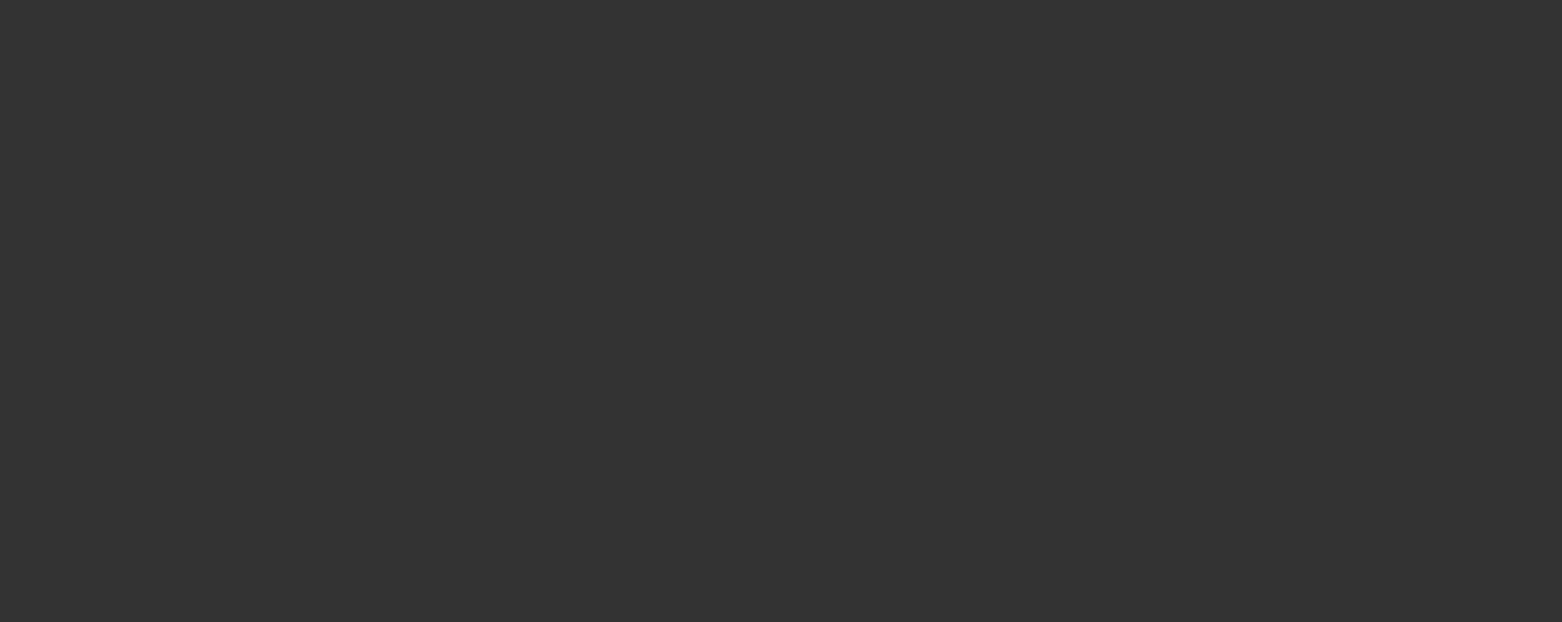
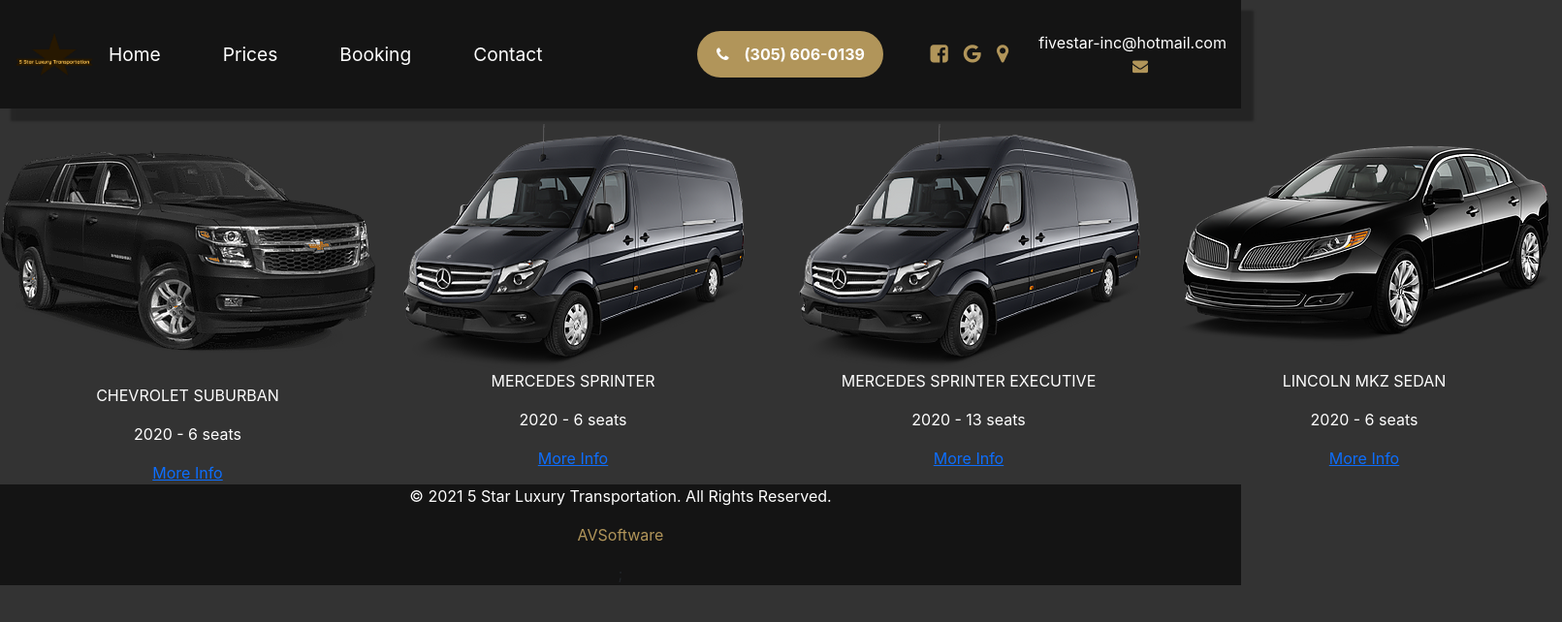
Before and after one commit to viktorferenczi/LuxuryTransportation, a React (Create React App) app: page /fleet in a window 1280 px wide. Before the commit this address had no page. Shown: the top 642 px of the page at 97% size, 1611 px wide, since content can reach past the window. Built offline with nearby package versions, Linux system fonts and the light colour scheme.

Commit message:
fleet page implemented

```diff
--- a/src/App.js
+++ b/src/App.js
@@ -11,7 +11,7 @@
 import { BrowserRouter, Route, Routes } from 'react-router-dom';
 // Routing - Pages
 import { ContactPage } from './pages/ContactPage';
-import { EventsPage } from './pages/EventsPage';
+import { FleetPage } from './pages/FleetPage';
 import { MainLandingPage } from './pages/MainLandingPage';
 import { PricesPage } from './pages/PricesPage';
 import { VehiclePage } from './pages/VehiclePage';
@@ -24,7 +24,7 @@ function App() {
       <BrowserRouter>
         <Routes>
           <Route path="/" element={<MainLandingPage/>}/>
-          <Route path="/events" element={<EventsPage/>}/>
+          <Route path="/fleet" element={<FleetPage/>}/>
           <Route path="/prices" element={<PricesPage/>}/>
           <Route path="/vehicle/?car=" element={<VehiclePage/>}/>
           <Route path="/contact" element={<ContactPage/>}/>
--- /dev/null
+++ b/src/pages/FleetPage.js
@@ -0,0 +1,58 @@
+import { Footer } from "../components/Footer/Footer";
+import { Header } from "../components/Header/Header";
+
+import chevrolet from './../store/img/fleet/chevrolet/chevrolet_small.png';
+import lincoln from './../store/img/fleet/lincoln/lincoln_small.png';
+import mercedes_basic from './../store/img/fleet/mercedes_basic/mercedes_small.png';
+import mercedes_premium from './../store/img/fleet/mercedes_premium/mercedes_small.png';
+
+export const FleetPage = () => {
+
+    let carList = [
+        {
+            name:'CHEVROLET SUBURBAN',
+            year: '2020',
+            seats: '6 seats',
+            imgPath: chevrolet,
+        },
+        {
+            name:'MERCEDES SPRINTER',
+            year: '2020',
+            seats: '6 seats',
+            imgPath:mercedes_basic
+        },
+        {
+            name:'MERCEDES SPRINTER EXECUTIVE',
+            year: '2020',
+            seats: '13 seats',
+            imgPath:mercedes_basic
+        },
+        {
+            name:'LINCOLN MKZ SEDAN',
+            year: '2020',
+            seats: '6 seats',
+            imgPath: lincoln
+        },
+    ]
+
+
+    const listItems = carList.map( (car) =>
+        <div key={car.name}>
+            <img alt={car.name} src={car.imgPath}/>
+            <p>{car.name}</p>
+            <p>{car.year} - {car.seats}</p>
+            <a href="/vehicle">More Info</a>
+        </div>
+    );
+
+
+    return (
+        <div>
+            <Header/>
+            <div style={{display:'flex',flexDirection:'row', marginTop:"8rem"}}>
+                {listItems}
+            </div>
+            <Footer/>
+        </div>
+    );
+}
```
